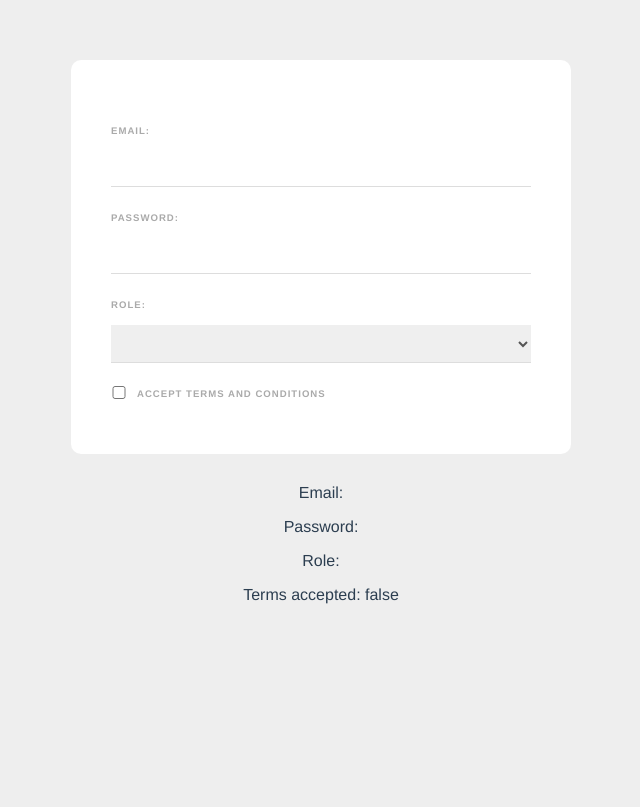
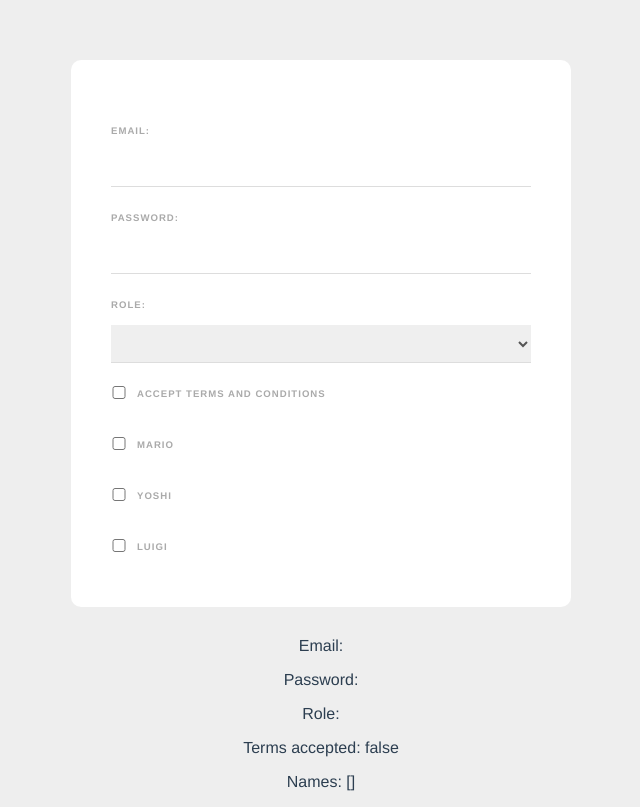
Before and after one commit to bravestarr15/vue_js_3_tutorial, a Vue app in the folder vue-js-3-web-forms/: page / in a window 1280 px wide. Shown: the whole page, without its empty margins (319-959 px from the left). Built offline with nearby package versions, Linux system fonts and the light colour scheme.

Commit message:
Checkboxe with array of individual values

```diff
--- a/vue-js-3-web-forms/src/components/Signup-Form.vue
+++ b/vue-js-3-web-forms/src/components/Signup-Form.vue
@@ -18,12 +18,26 @@
       <label>Accept terms and conditions</label>
     </div>
 
+    <div>
+      <input type="checkbox" value="Mario" v-model="names">
+      <label>Mario</label>
+    </div>
+    <div>
+      <input type="checkbox" value="Yoshi" v-model="names">
+      <label>Yoshi</label>
+    </div>
+    <div>
+      <input type="checkbox" value="Luigi" v-model="names">
+      <label>Luigi</label>
+    </div>
+
   </form>
 
-  <p>Email: {{ email }} </p>
-  <p>Password: {{ pwd }} </p>
-  <p>Role: {{ jobRole }} </p>
-  <p>Terms accepted: {{ chkTerms }} </p>
+  <p> Email: {{ email }} </p>
+  <p> Password: {{ pwd }} </p>
+  <p> Role: {{ jobRole }} </p>
+  <p> Terms accepted: {{ chkTerms }} </p>
+  <p> Names: {{ names }} </p>
 
 </template>
 
@@ -34,7 +48,8 @@ export default {
       email: '',
       pwd: '',
       jobRole: '',  /* populate to set default */
-      chkTerms: false
+      chkTerms: false,
+      names: []
     }
   }
 }
```
